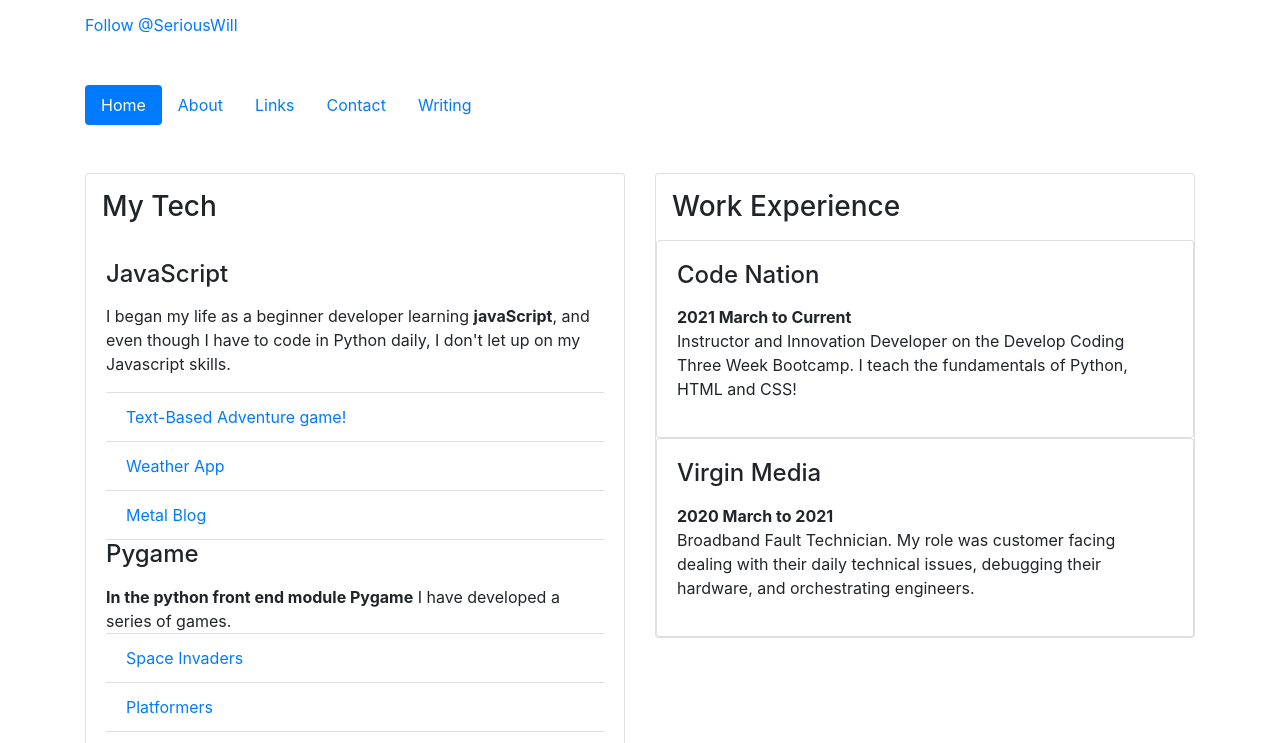
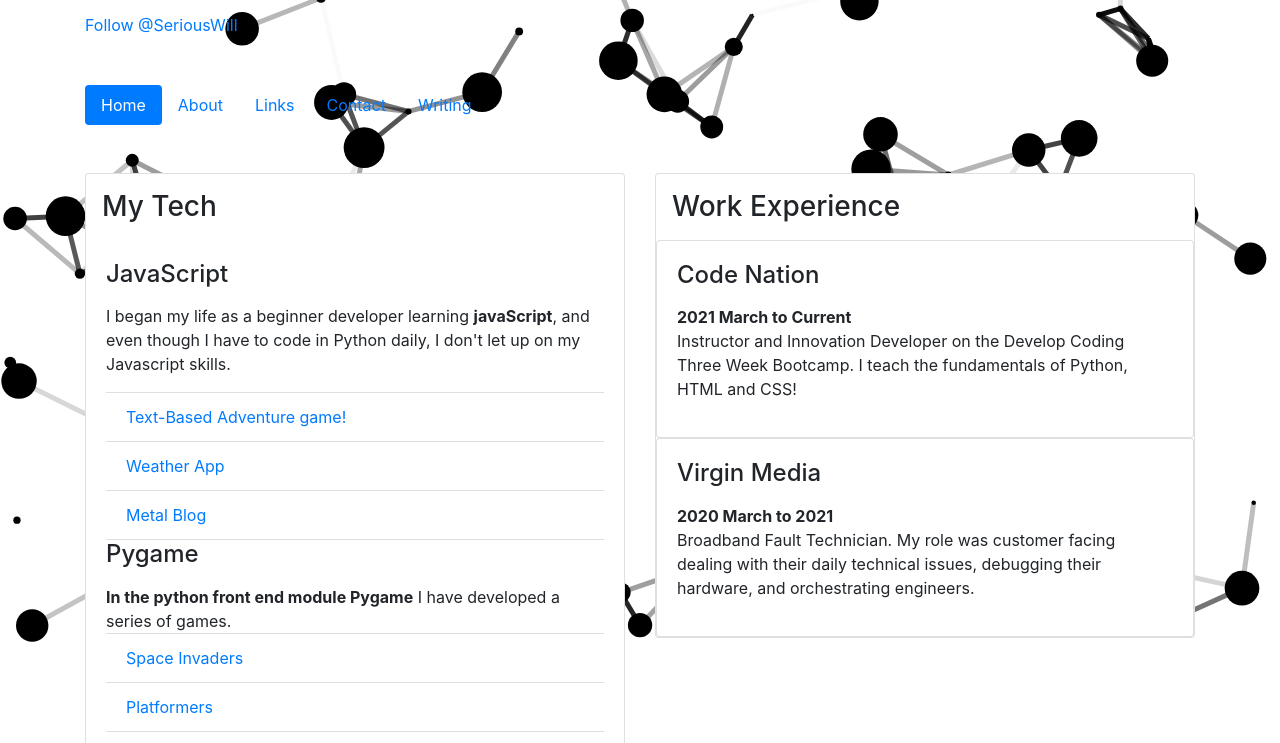
Before and after one commit to seriouswill/portfolio, a plain HTML site: page index.html in a window 1280 px wide. Shown: the part 137-880 px from the top of the page. Drawn offline with nearby package versions, Linux system fonts and the light colour scheme.

Commit message:
3rd with funky background

```diff
--- /dev/null
+++ b/canvas.js
@@ -0,0 +1,143 @@
+const canvas = document.getElementById("canvas1");
+const ctx = canvas.getContext("2d"); // CTX MEANS CONTEXT
+ctx.canvas.width = window.innerWidth;
+ctx.canvas.height = window.innerHeight;
+let particleArray;
+
+// get mouse mouse position ///////////////////////////////
+let mouse = {
+    x: null,
+    y: null,
+    radius: ((canvas.height / 80) * (canvas.width / 80))
+}
+window.addEventListener('mousemove',
+    function (event) {
+        mouse.x = event.x;
+        mouse.y = event.y;
+    });
+
+// create Particle
+class Particle {
+    constructor(x, y, directionX, directionY, size, color) {
+        this.x = x;
+        this.y = y;
+        this.directionX = directionX;
+        this.directionY = directionY;
+        this.size = size;
+        this.color = color;
+        this.speedX = this.directionX;
+        this.speedY = this.directionY;
+    }
+    // create method to draw individual particle
+    draw() {
+        ctx.beginPath();
+        ctx.arc(this.x, this.y, this.size, 0, Math.PI * 2, false);
+
+        ctx.fillStyle = 'black';
+        ctx.fill();
+    }
+
+    // check particle position, check mouse position, move the paticle, draw the particle
+    update() {
+        // check if particle is still within canvas
+        if (this.x > canvas.width || this.x < 0) {
+            this.directionX = -this.directionX;
+            this.speedX = this.directionX;
+        } if (this.y + this.size > canvas.height || this.y - this.size < 0) {
+            this.directionY = -this.directionY;
+            this.speedY = this.directionY;
+        }
+        // check mouse position/particle position - collision detection
+        let dx = mouse.x - this.x;
+        let dy = mouse.y - this.y;
+        let distance = Math.sqrt(dx * dx + dy * dy);
+        if (distance < mouse.radius + this.size) {
+            if (mouse.x < this.x && this.x < canvas.width - this.size * 10) {
+                this.x += 10;
+            }
+            if (mouse.x > this.x && this.x > this.size * 10) {
+                this.x -= 10;
+            }
+            if (mouse.y < this.y && this.y < canvas.height - this.size * 10) {
+                this.y += 10;
+            }
+            if (mouse.y > this.y && this.y > this.size * 10) {
+                this.y -= 10;
+            }
+        }
+        // move particle
+        this.x += this.directionX;
+        this.y += this.directionY;
+        // call draw method
+        this.draw();
+    }
+}
+
+// check if particles are close enough to draw line between them
+function connect() {
+    let opacityValue = 1;
+    for (let a = 0; a < particleArray.length; a++) {
+        for (let b = a; b < particleArray.length; b++) {
+            let distance = ((particleArray[a].x - particleArray[b].x) * (particleArray[a].x - particleArray[b].x))
+                + ((particleArray[a].y - particleArray[b].y) * (particleArray[a].y - particleArray[b].y));
+            if (distance < (canvas.width / 7) * (canvas.height / 7)) {
+                opacityValue = 1 - (distance / 10000);
+                ctx.strokeStyle = 'rgba(0,0,0,' + opacityValue + ')';
+                ctx.beginPath();
+                ctx.lineWidth = 5;
+                ctx.moveTo(particleArray[a].x, particleArray[a].y);
+                ctx.lineTo(particleArray[b].x, particleArray[b].y);
+                ctx.stroke();
+
+            }
+        }
+    }
+}
+
+// create particle array
+function init() {
+    particleArray = [];
+    let numberOfParticles = (canvas.height * canvas.width) / 9000;
+    for (let i = 0; i < numberOfParticles; i++) {
+        let size = (Math.random() * 20) + 1;
+        let x = (Math.random() * ((innerWidth - size * 2) - (size * 2)) + size * 2);
+        let y = (Math.random() * ((innerHeight - size * 2) - (size * 2)) + size * 2);
+        let directionX = (Math.random() * 2) - 1;
+        let directionY = (Math.random() * 2) - 1;
+
+        let color = 'gold';
+        particleArray.push(new Particle(x, y, directionX, directionY, size, color));
+    }
+}
+
+// create animation loop
+function animate() {
+    requestAnimationFrame(animate);
+    ctx.clearRect(0, 0, innerWidth, innerHeight);
+
+    for (let i = 0; i < particleArray.length; i++) {
+        particleArray[i].update();
+    }
+    connect();
+}
+init();
+animate();
+
+
+// RESIZE SETTING - empty and refill particle array every time window changes size + change canvas size
+window.addEventListener('resize',
+    function () {
+        canvas.width = innerWidth;
+        canvas.height = innerHeight;
+        mouse.radius = ((canvas.height / 80) * (canvas.width / 80));
+        init();
+    }
+)
+// 2) SET MOUSE POSITION AS UNDEFINED when it leaves canvas//////
+window.addEventListener('mouseout',
+    function () {
+        mouse.x = undefined;
+        mouse.y = undefined;
+        console.log('mouseout');
+    }
+)
--- /dev/null
+++ b/index.css
@@ -0,0 +1,11 @@
+#canvas1 {
+    position: absolute;
+    top: 0; left: 0;
+    width: 100%;
+    height: 100%;
+    z-index: -1;
+    pointer-events: none;}
+
+.container {
+    z-index: 100;
+}
--- a/index.html
+++ b/index.html
@@ -8,11 +8,13 @@
     <!-- BOOTSTRAP LINK -->
     <link rel="stylesheet" href="https://stackpath.bootstrapcdn.com/bootstrap/4.1.3/css/bootstrap.min.css"
         integrity="sha384-MCw98/SFnGE8fJT3GXwEOngsV7Zt27NXFoaoApmYm81iuXoPkFOJwJ8ERdknLPMO" crossorigin="anonymous">
-
+    <link rel="stylesheet" href="./index.css">
+    <script defer src="./canvas.js"></script>
     <title>Portfolio</title>
 </head>
 
 <body>
+
     <div class="container  my-5">
         <h1>Will's Portfolio</h1>
         <p class="lead">Enjoys Development and Disc Golf!</p>
@@ -128,6 +130,7 @@
         </div>
     </div>
 
+
     <!-- BOOTSTRAP STUFF -->
     <script src="https://code.jquery.com/jquery-3.3.1.slim.min.js"
         integrity="sha384-q8i/X+965DzO0rT7abK41JStQIAqVgRVzpbzo5smXKp4YfRvH+8abtTE1Pi6jizo"
@@ -137,7 +140,7 @@
         crossorigin="anonymous"></script>
     <script src="https://stackpath.bootstrapcdn.com/bootstrap/4.1.3/js/bootstrap.min.js"
         integrity="sha384-ChfqqxuZUCnJSK3+MXmPNIyE6ZbWh2IMqE241rYiqJxyMiZ6OW/JmZQ5stwEULTy"
-        crossorigin="anonymous"></script>
+        crossorigin="anonymous"></script><canvas id='canvas1'></canvas>
 </body>
 
 </html>
```
Also changed, not shown: about.html (+2 -0 lines), link.html (+3 -1 lines), writing.html (+4 -2 lines).
